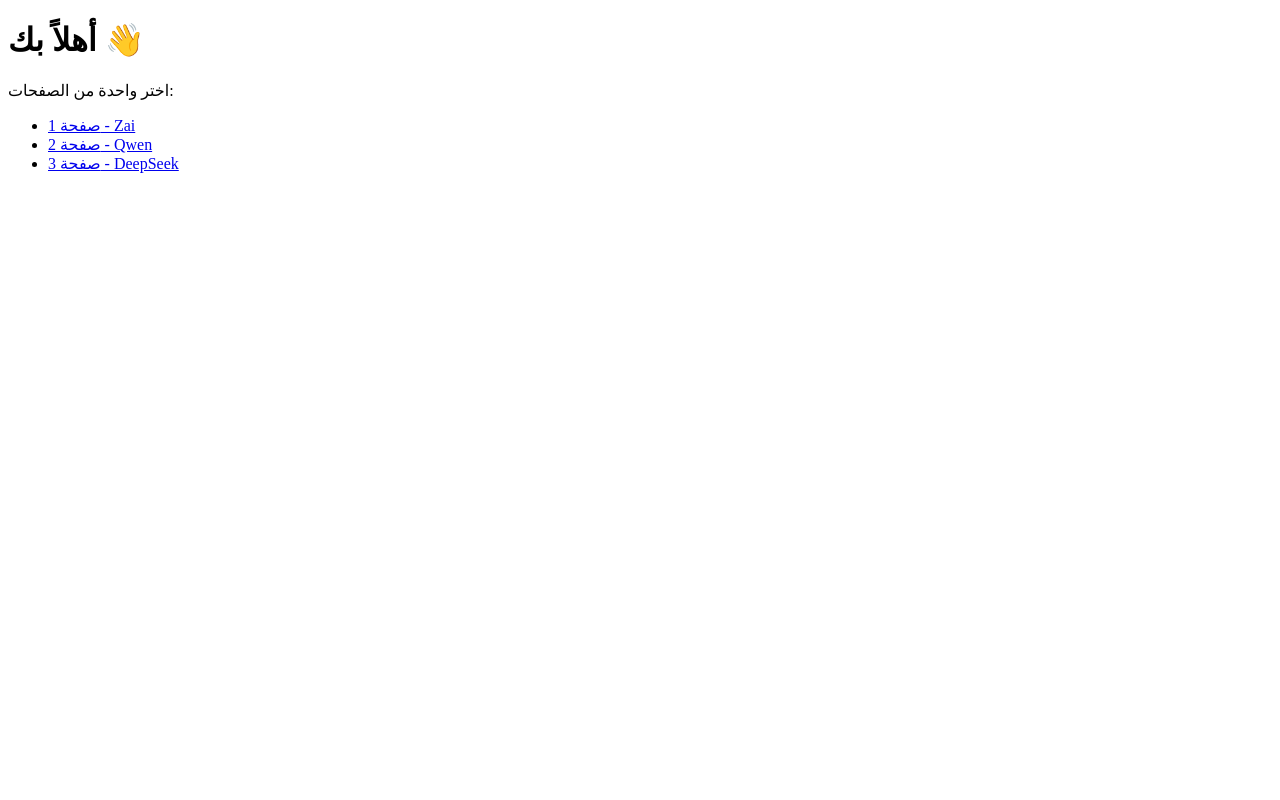
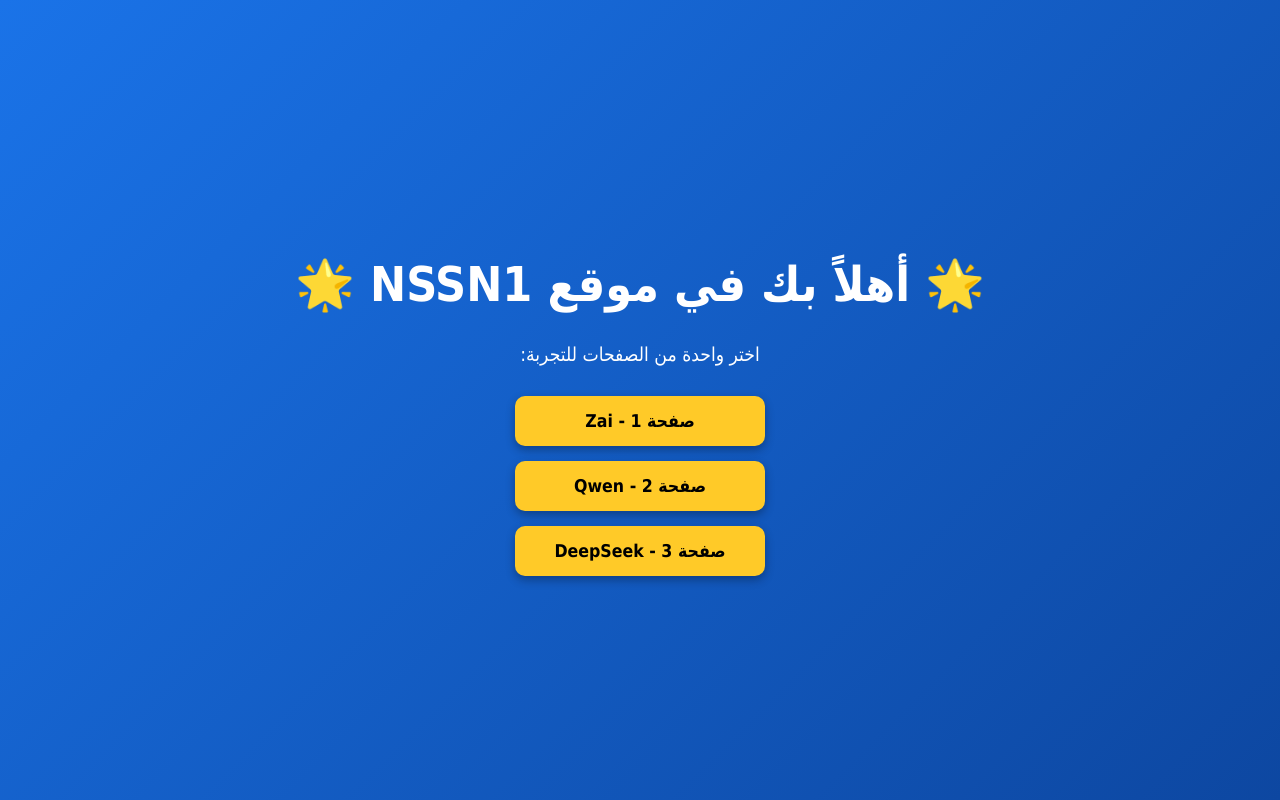
Before and after one commit to NSSN1-NSS/NSSN1, a plain HTML site: page index.html in a window 1280 px wide. Drawn offline with Linux system fonts and the light colour scheme.

Commit message:
Update index.html

```diff
--- a/index.html
+++ b/index.html
@@ -1,16 +1,71 @@
 <!DOCTYPE html>
-<html lang="ar">
+<html lang="ar" dir="rtl">
 <head>
   <meta charset="UTF-8">
   <title>موقعي - NSSN1</title>
+  <style>
+    body {
+      margin: 0;
+      font-family: "Tahoma", sans-serif;
+      background: linear-gradient(135deg, #1a73e8, #0d47a1);
+      color: white;
+      display: flex;
+      flex-direction: column;
+      align-items: center;
+      justify-content: center;
+      min-height: 100vh;
+      text-align: center;
+    }
+    h1 {
+      font-size: 3em;
+      margin-bottom: 10px;
+      animation: fadeInDown 1.5s;
+    }
+    p {
+      font-size: 1.2em;
+      margin-bottom: 30px;
+      animation: fadeInUp 2s;
+    }
+    .buttons {
+      display: flex;
+      flex-direction: column;
+      gap: 15px;
+      width: 250px;
+    }
+    a {
+      text-decoration: none;
+      background: #ffca28;
+      color: #000;
+      padding: 15px;
+      border-radius: 10px;
+      font-weight: bold;
+      font-size: 1.1em;
+      transition: transform 0.3s, background 0.3s;
+      box-shadow: 0 4px 10px rgba(0,0,0,0.3);
+    }
+    a:hover {
+      background: #ffc107;
+      transform: scale(1.05);
+    }
+
+    /* أنيميشن */
+    @keyframes fadeInDown {
+      from { opacity: 0; transform: translateY(-50px); }
+      to { opacity: 1; transform: translateY(0); }
+    }
+    @keyframes fadeInUp {
+      from { opacity: 0; transform: translateY(50px); }
+      to { opacity: 1; transform: translateY(0); }
+    }
+  </style>
 </head>
 <body>
-  <h1>أهلاً بك 👋</h1>
-  <p>اختر واحدة من الصفحات:</p>
-  <ul>
-    <li><a href="A25-NSSN1-Matrix-07-Zai-.html">صفحة 1 - Zai</a></li>
-    <li><a href="A25-NSSN1-Matrix-08-Qwen.html">صفحة 2 - Qwen</a></li>
-    <li><a href="A25-NSSN1-Matrix-09-DeepSeek.html">صفحة 3 - DeepSeek</a></li>
-  </ul>
+  <h1>🌟 أهلاً بك في موقع NSSN1 🌟</h1>
+  <p>اختر واحدة من الصفحات للتجربة:</p>
+  <div class="buttons">
+    <a href="A25-NSSN1-Matrix-07-Zai-.html">صفحة 1 - Zai</a>
+    <a href="A25-NSSN1-Matrix-08-Qwen-.html">صفحة 2 - Qwen</a>
+    <a href="A25-NSSN1-Matrix-09-DeepSeek.html">صفحة 3 - DeepSeek</a>
+  </div>
 </body>
 </html>
```
